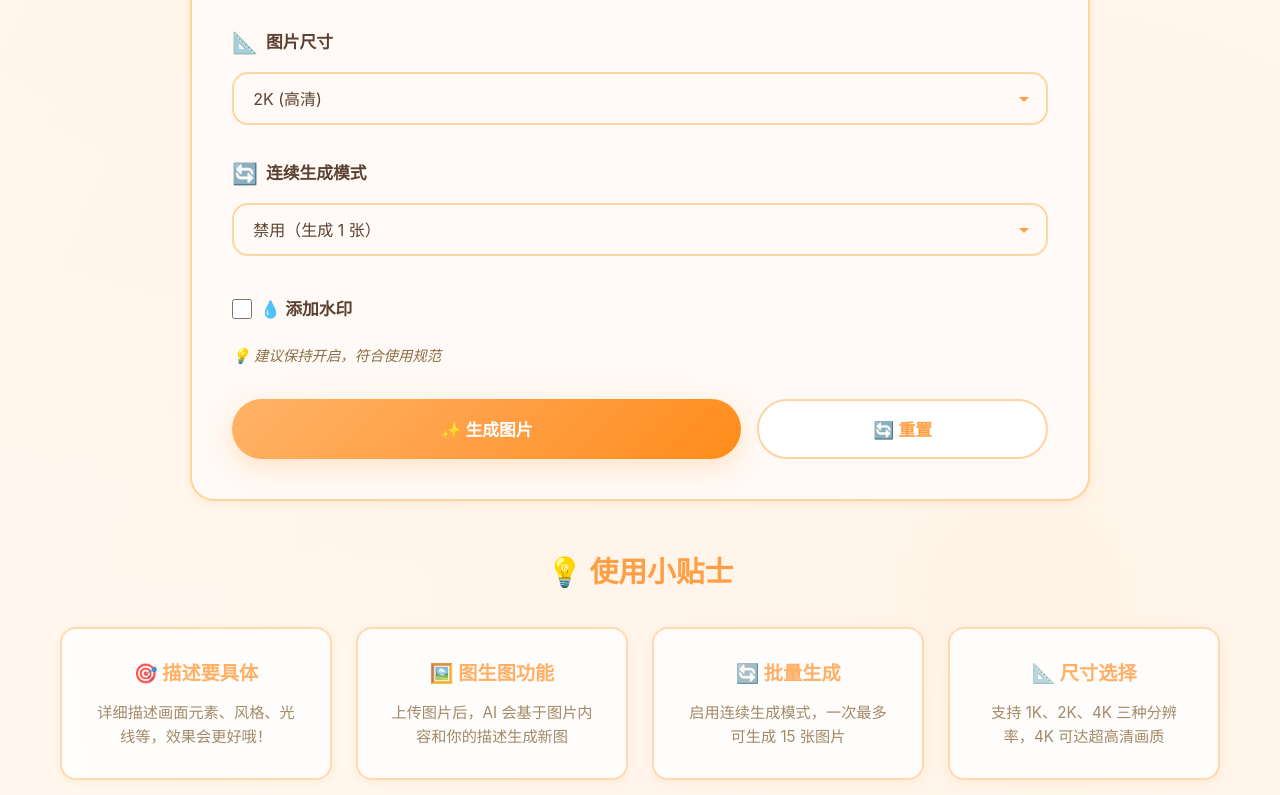
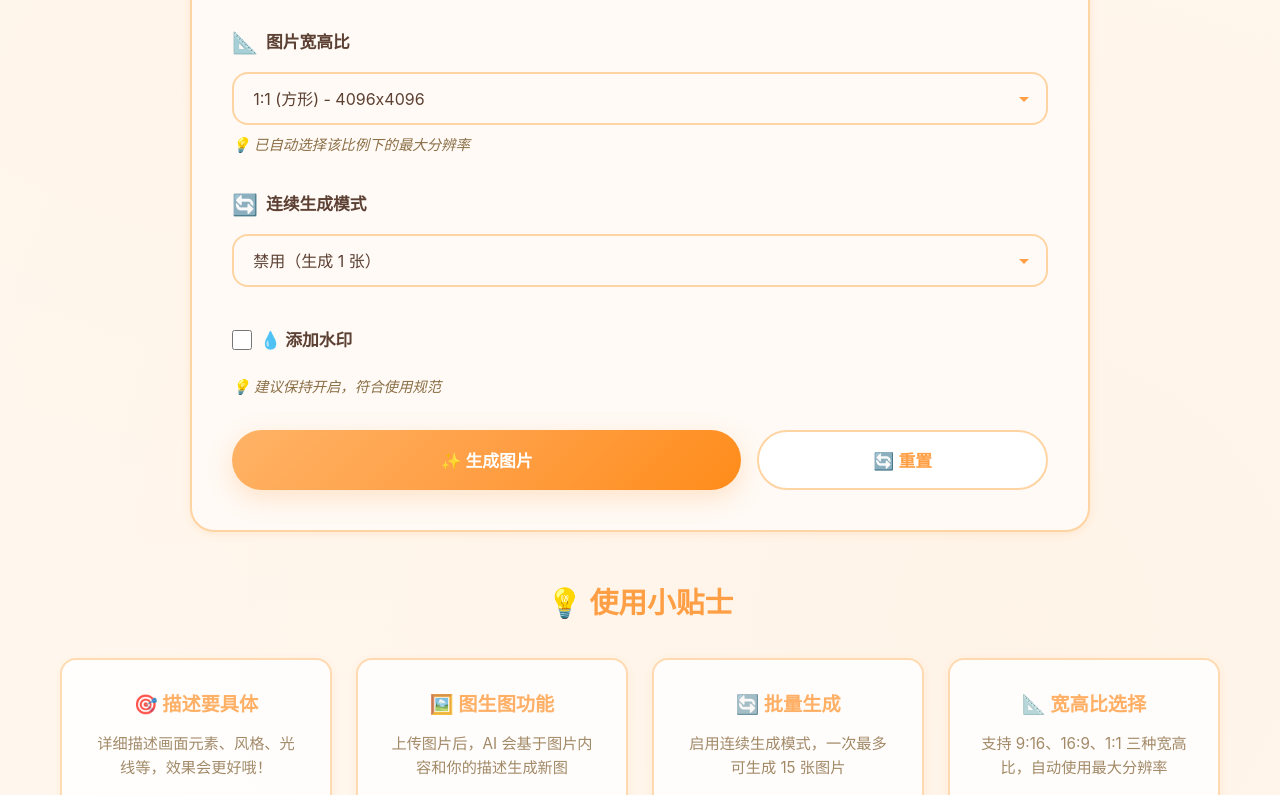
Before and after one commit to IwannaYuJie/web, a React (Vite) app: page /image-generator in a window 1280 px wide. Shown: the part 1660-2455 px from the top of the page. Built offline with nearby package versions, Linux system fonts and the light colour scheme.

Commit message:
feat: 改进AI生图功能的尺寸选择方式

```diff
--- a/src/pages/ImageGenerator.jsx
+++ b/src/pages/ImageGenerator.jsx
@@ -17,7 +17,7 @@ function ImageGenerator() {
   const [prompt, setPrompt] = useState('') // 用户输入的提示词
   const [uploadedImage, setUploadedImage] = useState(null) // 上传的图片（base64）
   const [imagePreview, setImagePreview] = useState(null) // 图片预览 URL
-  const [size, setSize] = useState('2K') // 图片尺寸
+  const [aspectRatio, setAspectRatio] = useState([1, 1]) // 图片宽高比 [宽, 高]
   const [numImages, setNumImages] = useState(2) // 生成图片数量
   const [watermark, setWatermark] = useState(false) // 是否添加水印
   const [sequentialGeneration, setSequentialGeneration] = useState('disabled') // 连续生成模式（auto 或 disabled）
@@ -30,6 +30,37 @@ function ImageGenerator() {
   const [showHistory, setShowHistory] = useState(false) // 是否显示历史记录
 
   const fileInputRef = useRef(null) // 文件输入引用
+
+  /**
+   * 宽高比配置
+   * 根据火山引擎API文档,支持的最大像素范围为4096
+   * 按照宽高比计算,保证最长边为4096
+   */
+  const aspectRatioOptions = [
+    { label: '9:16 (竖屏)', value: [9, 16], pixels: [2304, 4096] },
+    { label: '16:9 (横屏)', value: [16, 9], pixels: [4096, 2304] },
+    { label: '1:1 (方形)', value: [1, 1], pixels: [4096, 4096] }
+  ]
+
+  /**
+   * 根据宽高比计算实际像素尺寸
+   * 在API支持的范围内取最大值
+   */
+  const calculatePixelSize = (ratio) => {
+    const option = aspectRatioOptions.find(
+      opt => opt.value[0] === ratio[0] && opt.value[1] === ratio[1]
+    )
+    return option ? option.pixels : [2048, 2048]
+  }
+
+  /**
+   * 获取当前选中的宽高比配置
+   */
+  const getCurrentAspectRatioOption = () => {
+    return aspectRatioOptions.find(
+      opt => opt.value[0] === aspectRatio[0] && opt.value[1] === aspectRatio[1]
+    ) || aspectRatioOptions[2] // 默认1:1
+  }
 
   /**
    * 预设艺术风格配置
@@ -211,7 +242,7 @@ function ImageGenerator() {
       images: images,
       timestamp: new Date().toLocaleString('zh-CN'),
       style: selectedStyle,
-      size: size
+      aspectRatio: aspectRatio
     }
     const newHistory = [historyItem, ...imageHistory].slice(0, 10) // 只保留最近10条
     setImageHistory(newHistory)
@@ -259,11 +290,14 @@ function ImageGenerator() {
         finalPrompt = `${finalPrompt}。生成一组共${numImages}张连贯的图片`
       }
 
+      // 计算实际像素尺寸
+      const pixelSize = calculatePixelSize(aspectRatio)
+
       // 构建请求体
       const requestBody = {
         model: 'doubao-seedream-4-0-250828',
         prompt: finalPrompt,
-        size: size,
+        size: pixelSize, // 使用宽高比计算出的像素值 [宽, 高]
         stream: true,  // 默认开启流式输出
         response_format: 'url',
         watermark: watermark
@@ -414,7 +448,7 @@ function ImageGenerator() {
   const resetForm = () => {
     setPrompt('')
     clearUploadedImage()
-    setSize('2K')
+    setAspectRatio([1, 1]) // 重置为1:1
     setNumImages(2)
     setWatermark(true)
     setSequentialGeneration('disabled')
@@ -467,14 +501,16 @@ function ImageGenerator() {
                   <p className="history-prompt">{item.prompt.substring(0, 50)}...</p>
                   <p className="history-meta">
                     <span>📅 {item.timestamp}</span>
-                    <span>📐 {item.size}</span>
+                    <span>📐 {item.aspectRatio ? `${item.aspectRatio[0]}:${item.aspectRatio[1]}` : item.size}</span>
                   </p>
                 </div>
                 <button
                   className="use-prompt-button"
                   onClick={() => {
                     setPrompt(item.prompt)
-                    setSize(item.size)
+                    if (item.aspectRatio) {
+                      setAspectRatio(item.aspectRatio)
+                    }
                     setSelectedStyle(item.style || '')
                     setShowHistory(false)
                   }}
@@ -597,23 +633,26 @@ function ImageGenerator() {
             <p className="input-hint">💡 上传图片后，AI 会根据图片和描述生成新图（图生图）</p>
           </div>
 
-          {/* 图片尺寸选择 */}
+          {/* 图片宽高比选择 */}
           <div className="form-group">
-            <label htmlFor="size">
+            <label htmlFor="aspectRatio">
               <span className="label-icon">📐</span>
-              <span className="label-text">图片尺寸</span>
+              <span className="label-text">图片宽高比</span>
             </label>
             <select
-              id="size"
+              id="aspectRatio"
               className="input select-input"
-              value={size}
-              onChange={(e) => setSize(e.target.value)}
+              value={JSON.stringify(aspectRatio)}
+              onChange={(e) => setAspectRatio(JSON.parse(e.target.value))}
               disabled={loading}
             >
-              <option value="1K">1K (标清)</option>
-              <option value="2K">2K (高清)</option>
-              <option value="4K">4K (超高清)</option>
+              {aspectRatioOptions.map(option => (
+                <option key={option.label} value={JSON.stringify(option.value)}>
+                  {option.label} - {option.pixels[0]}x{option.pixels[1]}
+                </option>
+              ))}
             </select>
+            <p className="input-hint">💡 已自动选择该比例下的最大分辨率</p>
           </div>
 
           {/* 连续生成模式 */}
@@ -754,8 +793,8 @@ function ImageGenerator() {
             <p>启用连续生成模式，一次最多可生成 15 张图片</p>
           </div>
           <div className="tip-card">
-            <h3>📐 尺寸选择</h3>
-            <p>支持 1K、2K、4K 三种分辨率，4K 可达超高清画质</p>
+            <h3>📐 宽高比选择</h3>
+            <p>支持 9:16、16:9、1:1 三种宽高比，自动使用最大分辨率</p>
           </div>
           <div className="tip-card">
             <h3>⚡ 耐心等待</h3>
```
